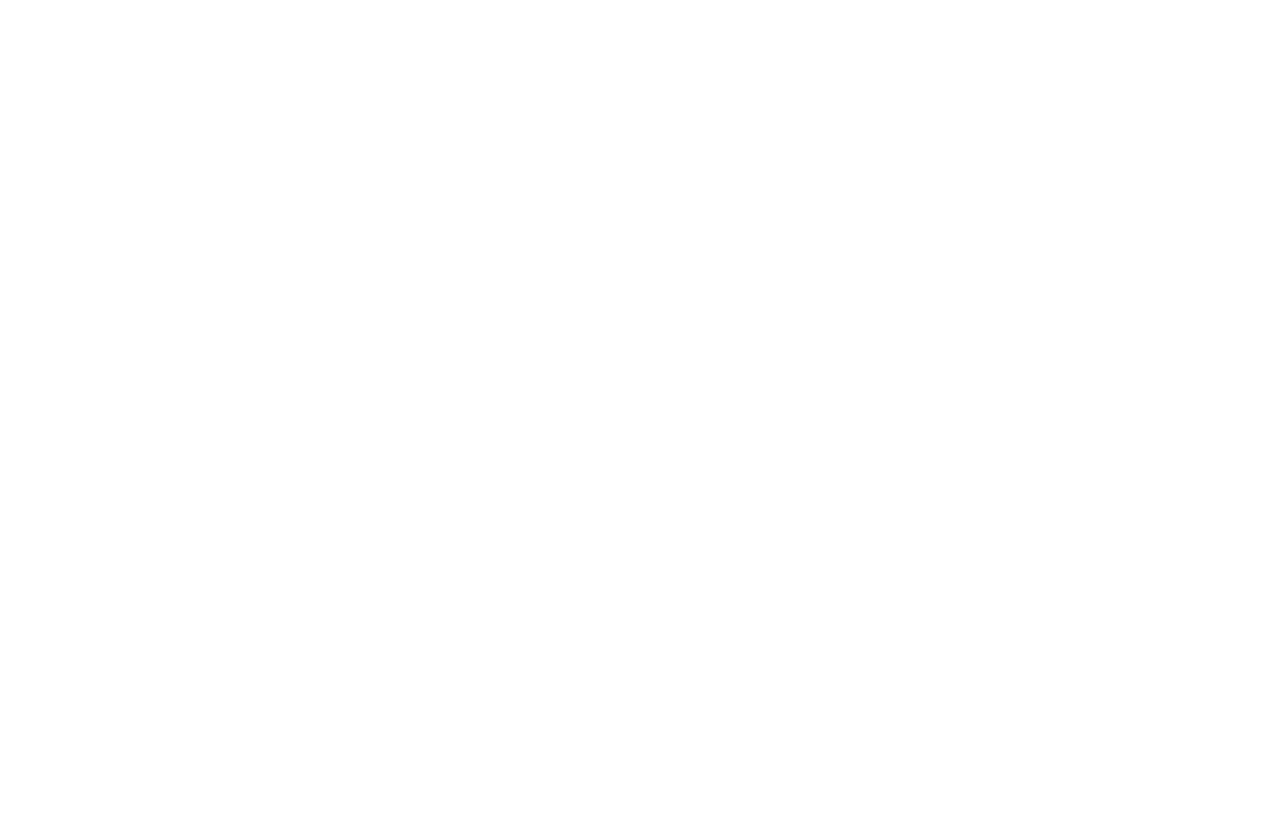
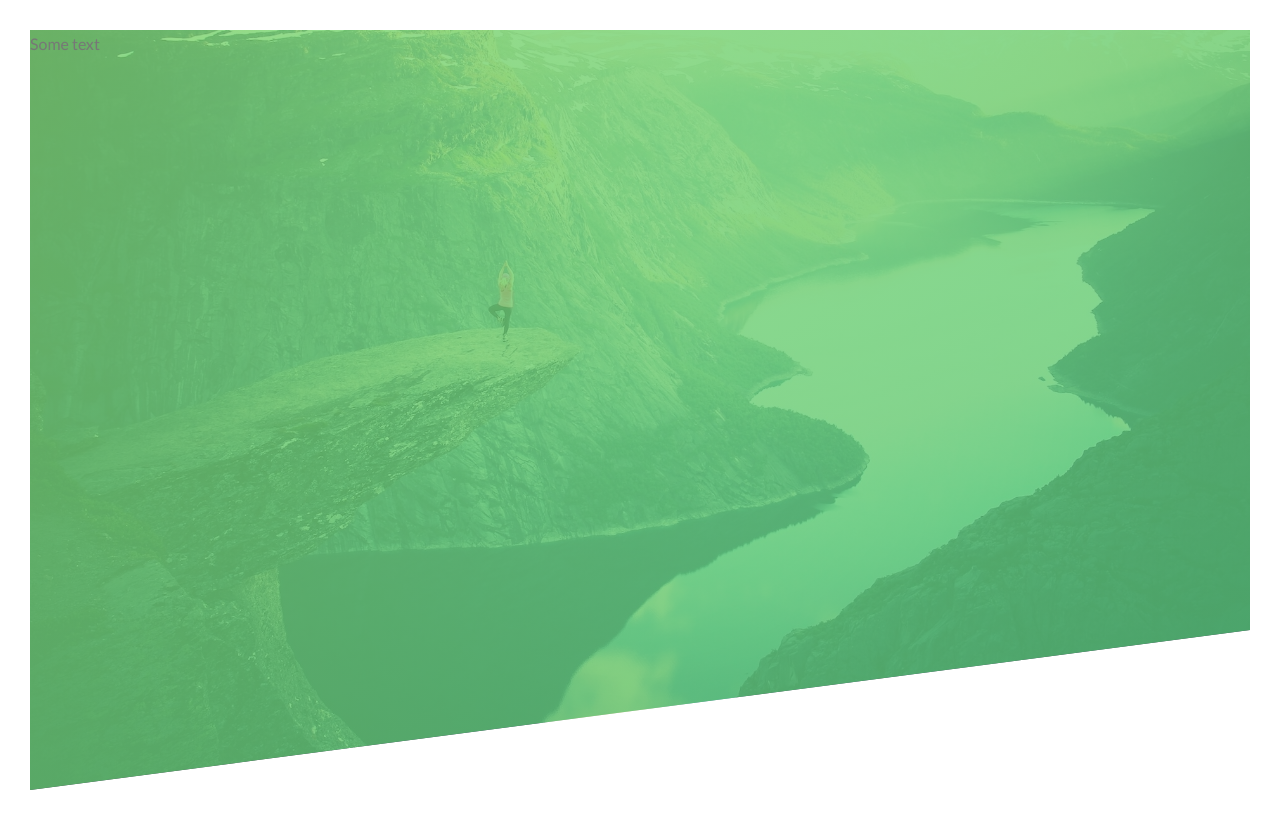
Before and after one commit to georginapuig/advanced-css-and-sass, a plain HTML site: page Natours/starter/index.html in a window 1280 px wide. Drawn offline with Linux system fonts and the light colour scheme; files that its build step writes are made by us from their sources.

Commit message:
add header part 1

```diff
--- a/Natours/starter/css/style.css
+++ b/Natours/starter/css/style.css
@@ -6,3 +6,31 @@ Medium green: #55c57a
 Dark green: #28b485
 
 */
+
+* {
+  margin: 0;
+  padding: 0;
+  box-sizing: border-box;
+}
+
+body {
+  font-family: 'Lato', sans-serif;
+  font-weight: 400;
+  font-size: 16px;
+  line-height: 1.7;
+  color: #777;
+  padding: 30px;
+}
+
+.header {
+  height: 95vh;
+  background-image: linear-gradient(
+    to right bottom,
+    rgba(126, 213, 111, 0.8),
+    rgba(85, 197, 122, 0.8)),
+  url(../img/hero.jpg);
+  background-size: cover;
+  background-position: top;
+
+  clip-path: polygon(0 0, 100% 0, 100% 75vh, 0 100%);
+}
--- a/Natours/starter/index.html
+++ b/Natours/starter/index.html
@@ -13,7 +13,9 @@
         <title>Natours | Exciting tours for adventurous people</title>
     </head>
     <body>
-
+        <header class="header">
+            Some text
+        </header>
 
     </body>
 </html>
```
